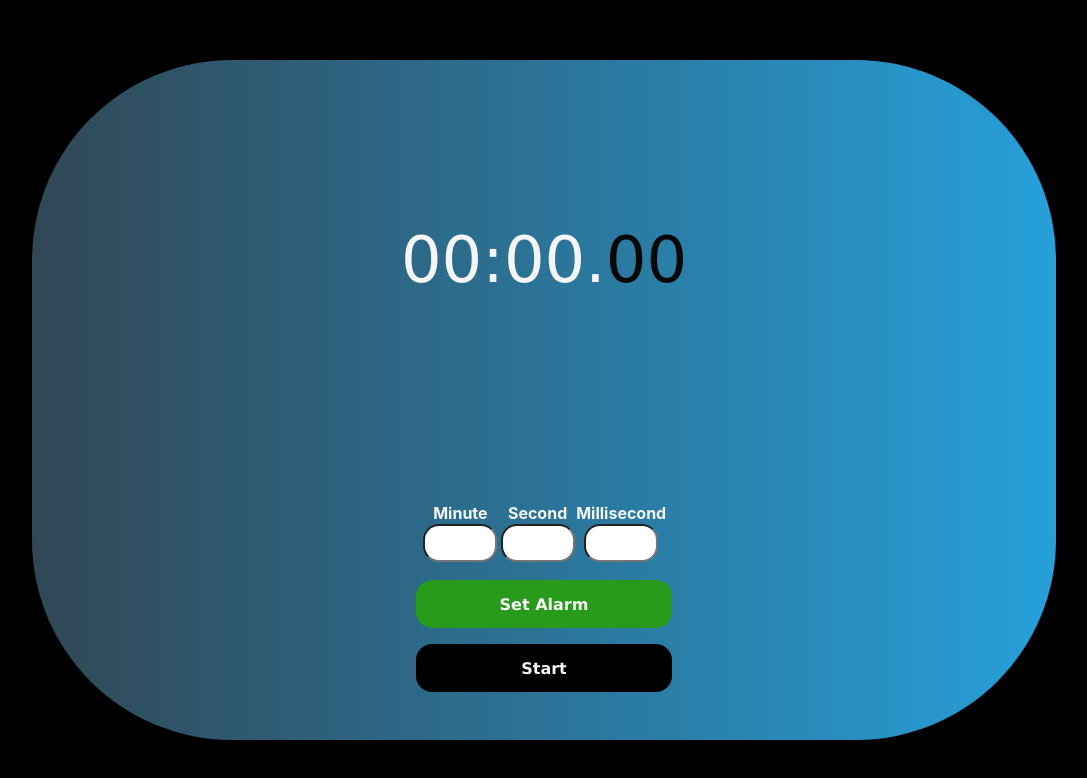
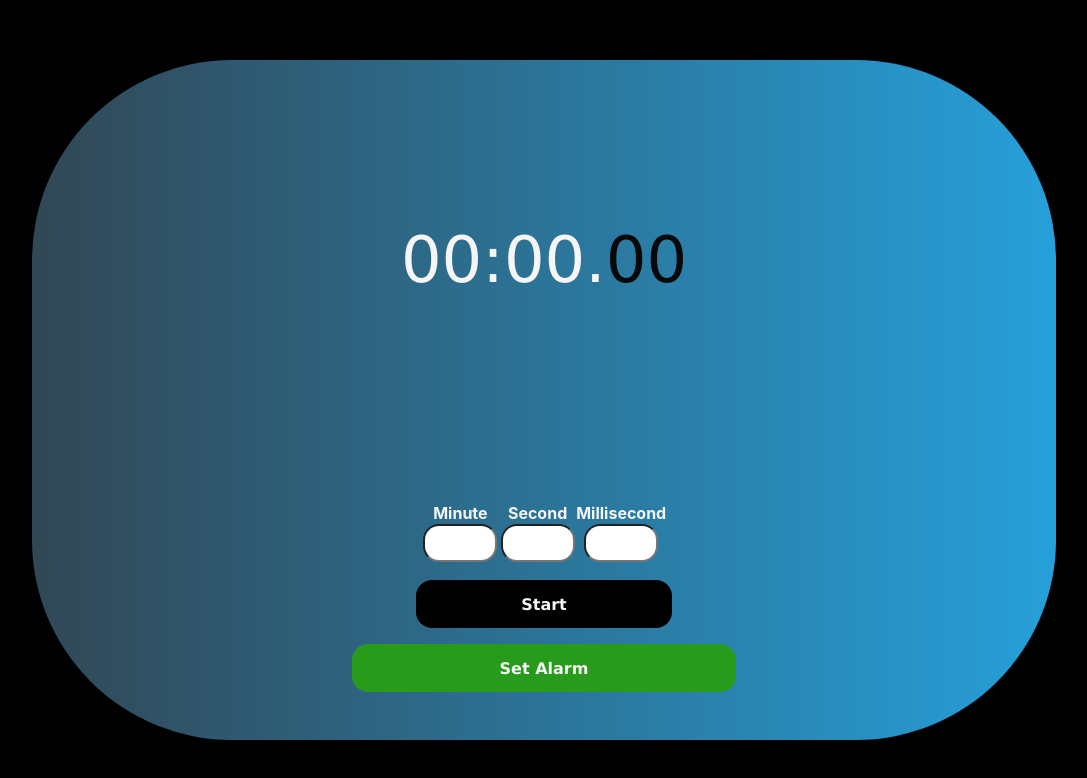
Before and after one commit to Frankva12/chronometer, a React (Create React App) app: page / in a window 1280 px wide. Shown: the top 778 px of the page, without its empty margins (96-1183 px from the left). Built offline with nearby package versions, Linux system fonts and the light colour scheme.

Commit message:
✨ styles

```diff
--- a/src/modules/ControlButtons/ControlButtons.css
+++ b/src/modules/ControlButtons/ControlButtons.css
@@ -55,8 +55,9 @@
   }
 
   .btn-alarm{
-    margin-bottom: 1rem;
+    margin-top: 1rem;
     cursor: pointer;
     background-color: rgb(40, 155, 29);
     text-align: center;
+    width: 30vw;
   }
--- a/src/modules/ControlButtons/ControlButtons.jsx
+++ b/src/modules/ControlButtons/ControlButtons.jsx
@@ -48,8 +48,8 @@
   return (
     <div className="Control-Buttons">
       <div>{InputTime}</div>
+      <div>{props.active ? ActiveButtons : StartButton} </div>
       <div>{AlarmButton}</div>
-      <div>{props.active ? ActiveButtons : StartButton} </div>
     </div>
   );
 }
```
